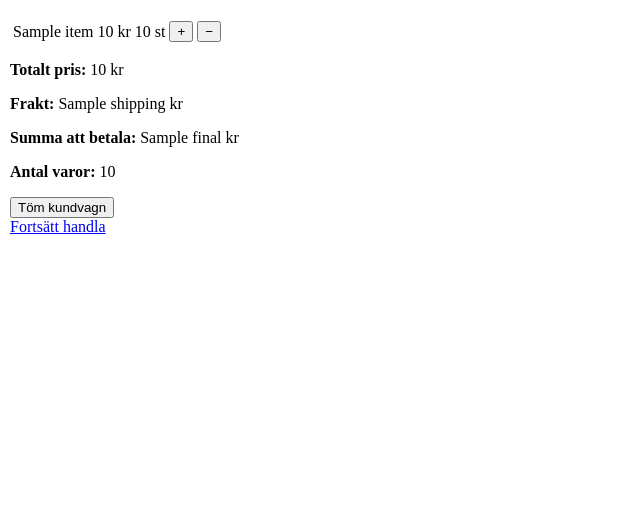
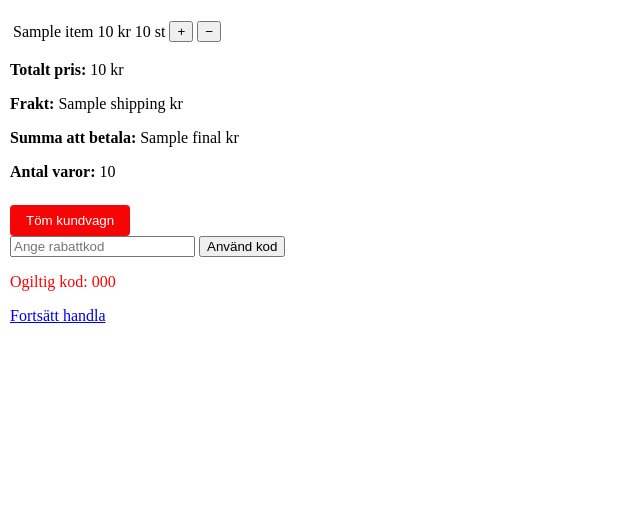
Before and after one commit to Cappe99/L3-App-1DV610, a Node server app: template src/views/cart/index.ejs in a window 1280 px wide. Shown: the part 153-684 px from the top of the page, without its empty margins (0-640 px from the left). Run offline with Node 20, Linux system fonts and the light colour scheme; the template is opened without the code that fills it: most values are stand-ins (such as "Sample title", 1, 10 or a date in 2020); some libraries are stand-ins or nearby versions.

Commit message:
Discountcode and shipping cost implemented

```diff
--- a/public/css/style.css
+++ b/public/css/style.css
@@ -166,3 +166,18 @@ header {
 #buy-button:hover {
   background-color: #0056b3;
 }
+
+#clear-cart {
+   margin-top: 0.5rem;
+  padding: 0.5rem 1rem;
+  border: none;
+  background-color: #f50505;
+  color: white;
+  border-radius: 4px;
+  cursor: pointer;
+  transition: background 0.2s;
+}
+
+#clear-cart:hover {
+  background-color: #700505;
+}
--- a/src/routes/cartRouter.js
+++ b/src/routes/cartRouter.js
@@ -8,3 +8,4 @@ router.get('/', (req, res, next) => controller.show(req, res, next))
 router.post('/add', (req, res, next) => controller.add(req, res, next))
 router.post('/clear', (req, res, next) => controller.clear(req, res, next))
 router.post('/remove', (req, res, next) => controller.remove(req, res, next))
+router.post('/discount', (req, res) => controller.applyDiscount(req, res))
--- a/src/views/cart/index.ejs
+++ b/src/views/cart/index.ejs
@@ -39,10 +39,21 @@
     <p><strong>Antal varor:</strong> <%= quantity %></p>
 
     <form method="post" action="/cart/clear">
-      <button type="submit">Töm kundvagn</button>
+      <button type="submit" id="clear-cart">Töm kundvagn</button>
     </form>
   <% } %>
 
+<% if (!discountSuccess) { %>
+  <form method="post" action="/cart/discount">
+    <input type="text" name="code" placeholder="Ange rabattkod">
+    <button type="submit">Använd kod</button>
+    <% if (discountCode) { %>
+      <p style="color:red;">Ogiltig kod: <%= discountCode %></p>
+    <% } %>
+  </form>
+<% } else { %>
+  <p style="color:green;">Rabattkod "<%= discountCode %>" aktiverad!</p>
+<% } %>
   <a href="/products">Fortsätt handla</a>
 </body>
 </html>
```
Also changed, not shown: src/controllers/cartController.js (+25 -2 lines).
